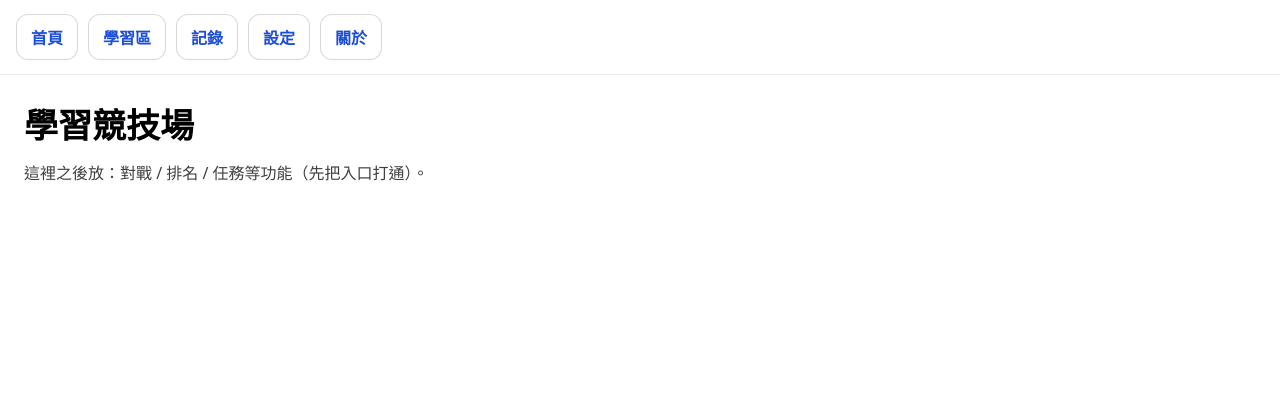
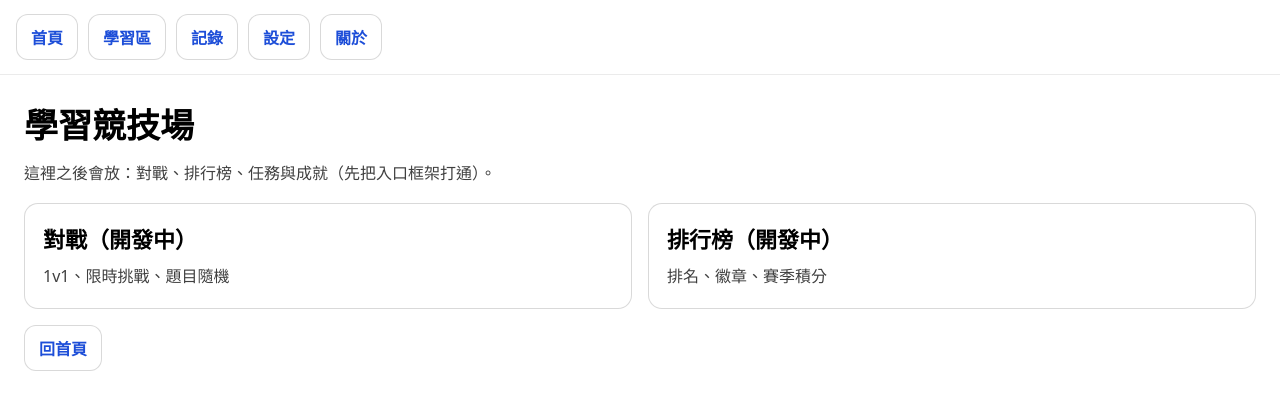
Before and after one commit to boos88978857-svg/ai-intelligent-learning-machine, a Next.js app: page /arena in a window 1280 px wide. Shown: the top 410 px of the page. Built offline with nearby package versions, Linux system fonts and the light colour scheme.

Commit message:
更新 page.tsx

```diff
--- a/app/arena/page.tsx
+++ b/app/arena/page.tsx
@@ -1,10 +1,28 @@
-// app/arena/page.tsx
+import Link from "next/link";
+import { ui } from "../ui";
+
 export default function ArenaPage() {
   return (
     <main>
       <h1 style={{ margin: "0 0 12px", fontSize: 34, fontWeight: 900 }}>學習競技場</h1>
-      <p style={{ margin: 0, opacity: 0.75 }}>
-        這裡之後放：對戰 / 排名 / 任務等功能（先把入口打通）。
+      <p style={{ margin: "0 0 16px", opacity: 0.75, lineHeight: 1.7 }}>
+        這裡之後會放：對戰、排行榜、任務與成就（先把入口框架打通）。
+      </p>
+
+      <div style={ui.grid2}>
+        <div style={ui.card}>
+          <h2 style={ui.cardTitle}>對戰（開發中）</h2>
+          <p style={ui.cardDesc}>1v1、限時挑戰、題目隨機</p>
+        </div>
+
+        <div style={ui.card}>
+          <h2 style={ui.cardTitle}>排行榜（開發中）</h2>
+          <p style={ui.cardDesc}>排名、徽章、賽季積分</p>
+        </div>
+      </div>
+
+      <p style={{ marginTop: 16 }}>
+        <Link href="/" style={ui.navBtn}>回首頁</Link>
       </p>
     </main>
   );
```
